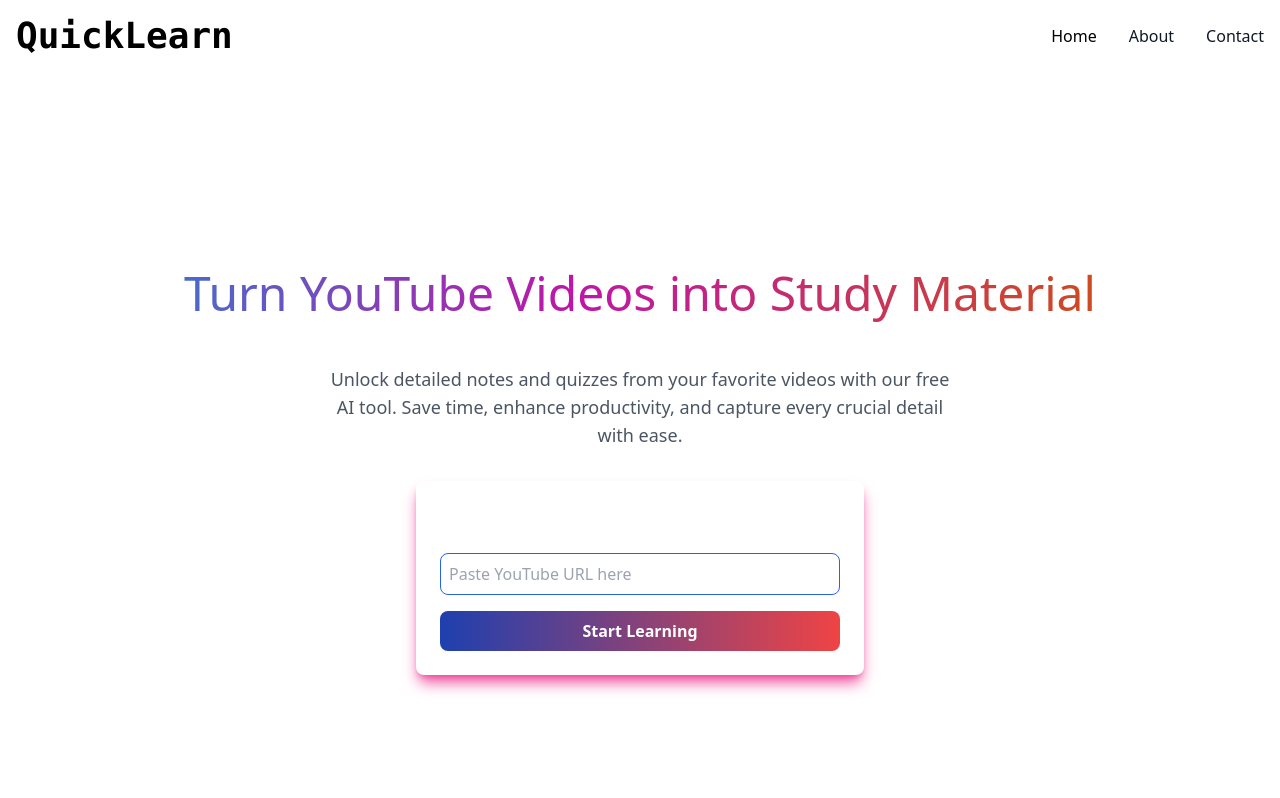
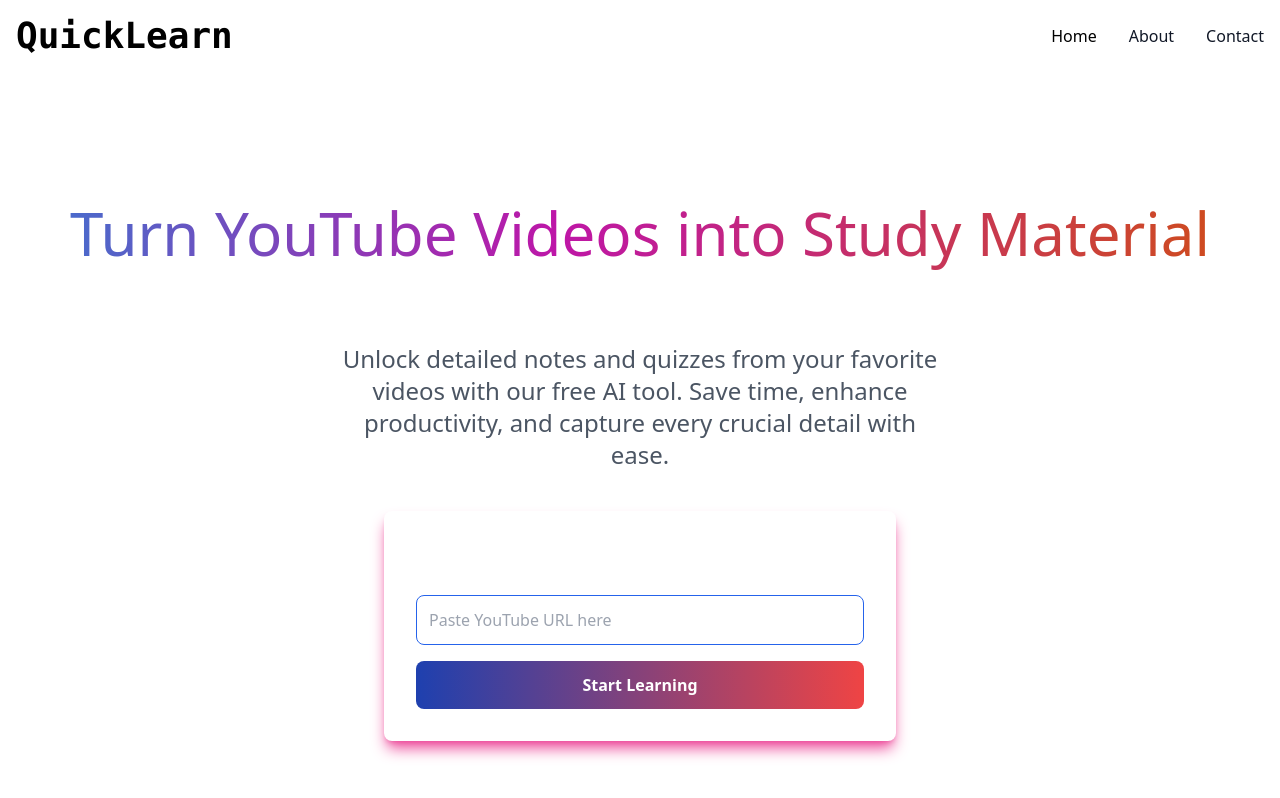
Before and after one commit to JeetuSuthar/QuickLearn, a React (Vite) app: page / in a window 1280 px wide. Shown: the top 798 px of the page. Built offline with nearby package versions, Linux system fonts and the light colour scheme.

Commit message:
Mobile devices responsive bug

```diff
--- a/src/components/Home.jsx
+++ b/src/components/Home.jsx
@@ -3,20 +3,20 @@ import React from 'react';
 function Home() {
     return (
         <div className="bg-white min-h-screen flex flex-col justify-center items-center px-4 sm:px-6 lg:px-8">
-            <div className="text-3xl sm:text-4xl md:text-5xl text-gray-800 text-center mb-4">
+            <div className="text-3xl sm:text-4xl md:text-5xl lg:text-6xl text-gray-800 text-center mb-4 sm:mb-6 md:mb-8 lg:mb-10">
                 <span className="rainbow-text">Turn YouTube Videos into Study Material</span>
             </div>
-            <p className='text-base sm:text-lg text-gray-600 text-center my-4 sm:my-6 md:my-8 px-4 max-w-full sm:max-w-2xl'>
+            <p className='text-base sm:text-lg md:text-xl lg:text-2xl text-gray-600 text-center my-4 sm:my-6 md:my-8 lg:my-10 px-2 sm:px-4 lg:px-8 max-w-full sm:max-w-2xl'>
                 Unlock detailed notes and quizzes from your favorite videos with our free AI tool. Save time, enhance productivity, and capture every crucial detail with ease.
             </p>
-            <div className="bg-white p-4 sm:p-6 rounded-lg shadow-lg w-full max-w-md shadow-pink-500">
-                <h2 className="text-xl sm:text-2xl font-semibold mb-4 text-white text-center">Get Started</h2>
+            <div className="bg-white p-4 sm:p-6 lg:p-8 rounded-lg shadow-lg w-full max-w-md lg:max-w-lg shadow-pink-500">
+                <h2 className="text-xl sm:text-2xl md:text-3xl font-semibold mb-4 text-white text-center">Get Started</h2>
                 <input
                     type="text"
-                    className="border-blue-600 w-full p-2 border rounded-lg mb-4"
+                    className="border-blue-600 w-full p-3 border rounded-lg mb-4 focus:outline-none focus:ring-2 focus:ring-blue-500"
                     placeholder="Paste YouTube URL here"
                 />
-                <button className="w-full text-white py-2 rounded-lg font-semibold bg-gradient-to-r from-blue-800 to-red-500">
+                <button className="w-full text-white py-3 rounded-lg font-semibold bg-gradient-to-r from-blue-800 to-red-500 hover:opacity-90 transition duration-300">
                     Start Learning
                 </button>
             </div>
```
